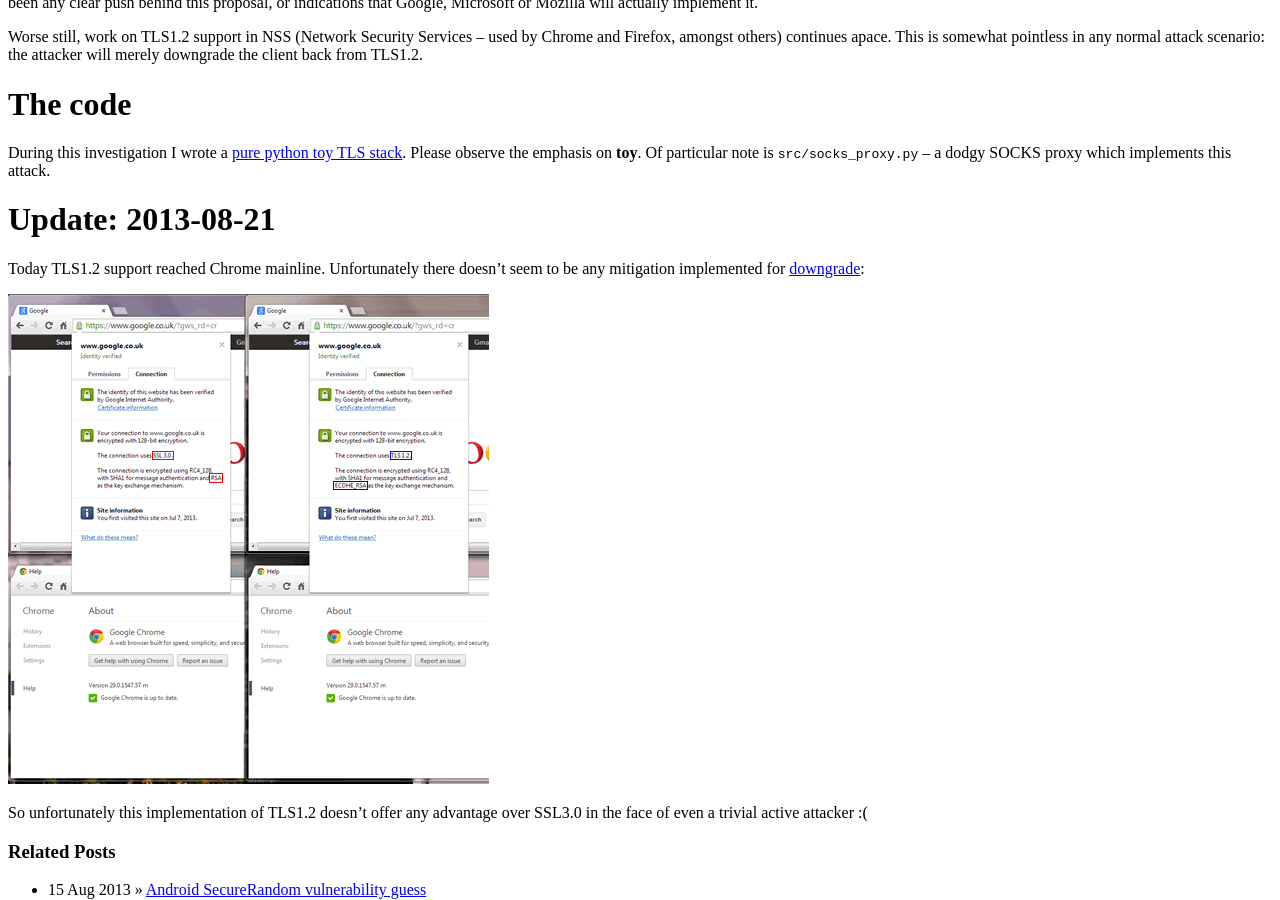
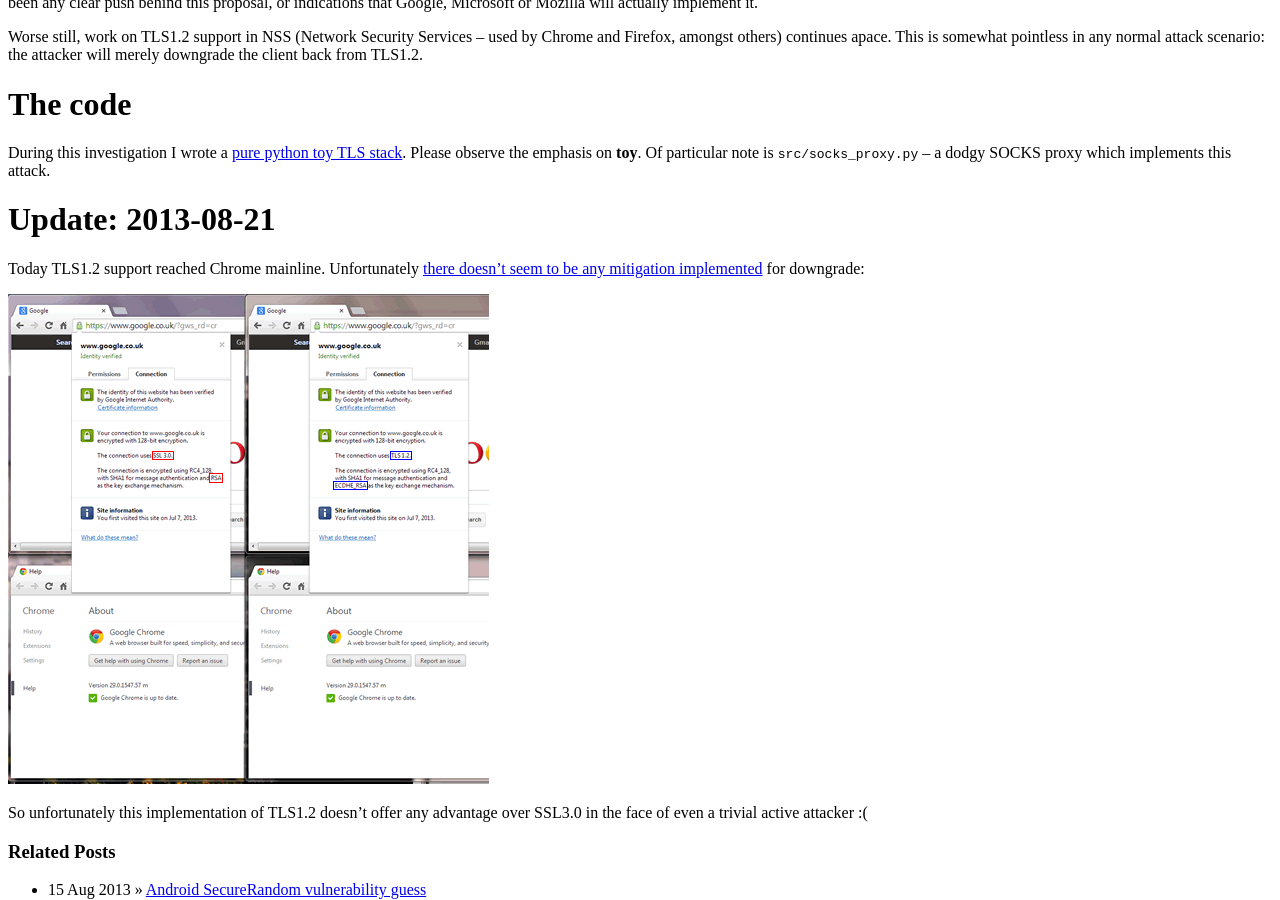
Before and after one commit to ctz/ctz.github.com, a Jekyll site: the page built from _posts/2013-07-07-tls-downgrade.md, in a window 1280 px wide and 900 px high, scrolled down 1628 px. Built offline with Jekyll 4.4.1, drawn with Linux system fonts in a browser that asks for light colours.

Commit message:
fix linking

```diff
--- a/_posts/2013-07-07-tls-downgrade.md
+++ b/_posts/2013-07-07-tls-downgrade.md
@@ -88,8 +88,8 @@
 [tls-hacking]: https://github.com/ctz/tls-hacking
 
 # Update: 2013-08-21
-Today TLS1.2 support reached Chrome mainline.  Unfortunately there doesn't seem to be any
-mitigation implemented for [downgrade][chrome29lg]:
+Today TLS1.2 support reached Chrome mainline.  Unfortunately [there doesn't seem to be any
+mitigation implemented][chrome29lg] for downgrade:
 
 ![screenshot showing Chrome 29 with TLS1.2 being downgraded to SSL3.0][chrome29]
 
```
